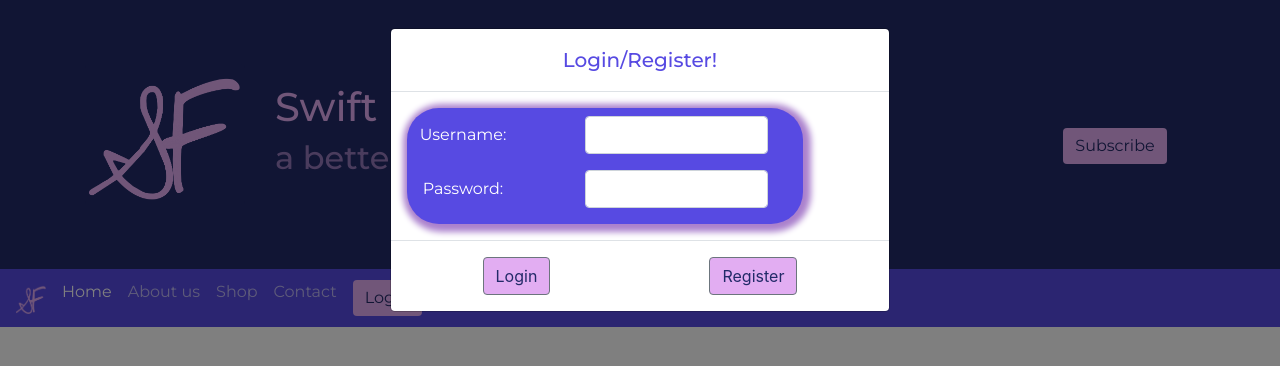
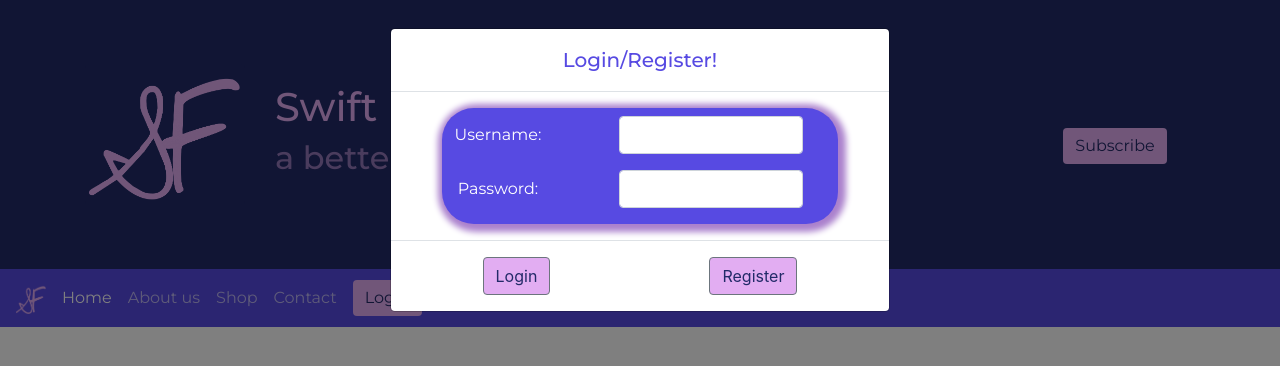
Before and after one commit to Blaine137/SwiftFoods-Express-React-MongoDB, a React (Create React App) app in the folder client/: page / in a window 1280 px wide. Both pictures are taken after a click on the button "Login". Shown: the top 366 px of the page. Built offline with nearby package versions, Linux system fonts and the light colour scheme; no server answers.

Commit message:
fixed navigation and login form

```diff
--- a/client/src/components/Header/Navbar/Navbar.js
+++ b/client/src/components/Header/Navbar/Navbar.js
@@ -23,19 +23,19 @@ const Navigation = (props) => {
         <NavbarToggler onClick={toggle} />
         <Collapse isOpen={isOpen} navbar>
           <Nav className="mr-auto" navbar>
-            <NavItem className="mr-3">
+            <NavItem className="mr-3 my-auto">
               <NavLink exact to="/" activeClassName="active-link">Home</NavLink>
             </NavItem>
-            <NavItem className="mr-3">
+            <NavItem className="mr-3 my-auto">
               <NavLink to="/about" activeClassName="active-link">About us</NavLink>
             </NavItem>
-            <NavItem className="mr-3">
+            <NavItem className="mr-3 my-auto">
                 <NavLink to="/shop" activeClassName="active-link">Shop</NavLink>
             </NavItem>
-            <NavItem className="mr-3">
+            <NavItem className="mr-3 my-auto">
                 <NavLink to="/contact" activeClassName="active-link">Contact</NavLink>
             </NavItem>
-            <Button className="btn-secondary subscribeBtn"
+            <Button className="btn-secondary subscribeBtn h-60"
             onClick={() => {
               props.loggedIn ? props.toggleLogin() : props.toggleModal()
 
--- a/client/src/components/Layout/Layout.js
+++ b/client/src/components/Layout/Layout.js
@@ -139,7 +139,7 @@ class Layout extends Component{
                     <Modal isOpen={this.state.showModal} toggle={this.toggleModal}>
                         <ModalHeader>Login/Register!</ModalHeader>
                         <ModalBody>
-                            <Form className="my-auto pt-2">
+                            <Form className="my-auto pt-2 mx-auto">
                                 <FormGroup row>
                                         <Label for="username" lg={4} xs={12} md={4}>Username:</Label>
                                         <Col  md={6} xs={{
```
